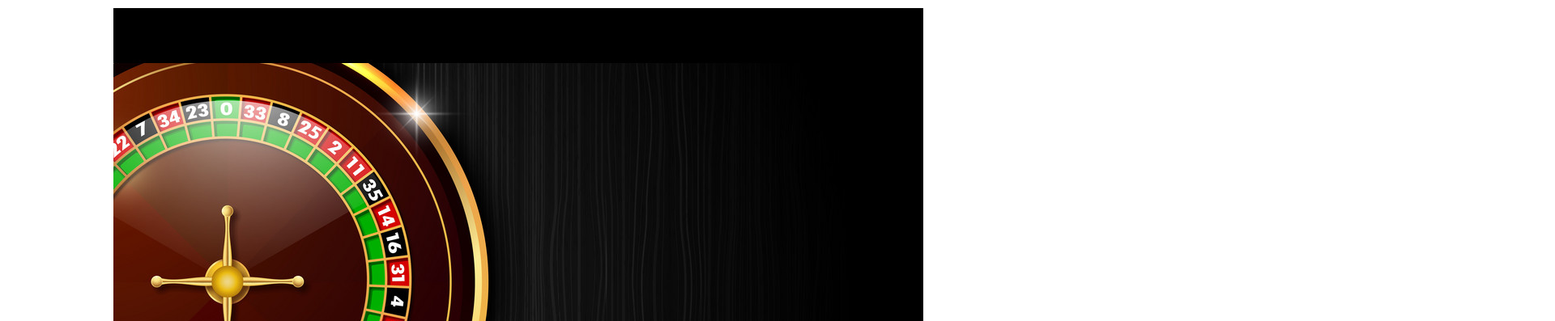
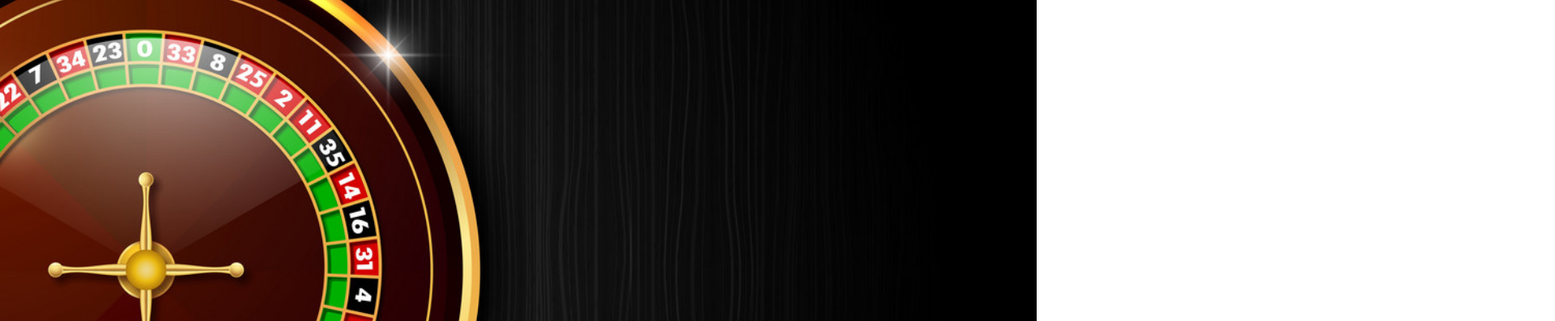
Before and after one commit to pcgamermake/pcgamermake.github.io, a plain HTML site: page splending.html in a window 1280 px wide. Shown: the top 397 px of the page at 81% size, 1920 px wide, since content can reach past the window. Drawn offline with nearby package versions, Linux system fonts and the light colour scheme.

Commit message:
moderinize12

```diff
--- a/splending.html
+++ b/splending.html
@@ -4,12 +4,15 @@
   <link rel="stylesheet" href="https://stackpath.bootstrapcdn.com/bootstrap/4.4.1/css/bootstrap.min.css" integrity="sha384-Vkoo8x4CGsO3+Hhxv8T/Q5PaXtkKtu6ug5TOeNV6gBiFeWPGFN9MuhOf23Q9Ifjh" crossorigin="anonymous">
   <meta name="viewport" content="width=device-width, initial-scale=1" />
   <style type="text/css">
-    body{
+    .cont{
       direction: rtl;
+      background: url('https://pcgamermake.github.io/bgbg.jpg') no-repeat center center fixed;
       -webkit-background-size: cover;
       -moz-background-size: cover;
       -o-background-size: cover;
       background-size: cover;
+      width: 100%;
+      height: 100%;
     }
     .button-prime{
       position: relative;
@@ -53,11 +56,12 @@
     }
   </style>
 </head>
-<body style="background: url('https://pcgamermake.github.io/bgbg.jpg') no-repeat center center fixed;">
+<body>
+<div class="cont">
   <div class="button-prime">
     <p>الكازينو الخاص بك 500 دولار في انتظاركم!</p>
     <a class="btn btn-success" href="go.html" role="button">يدعون الآن</a>
   </div>
-
+  </div>
 </body>
 </html>
```
